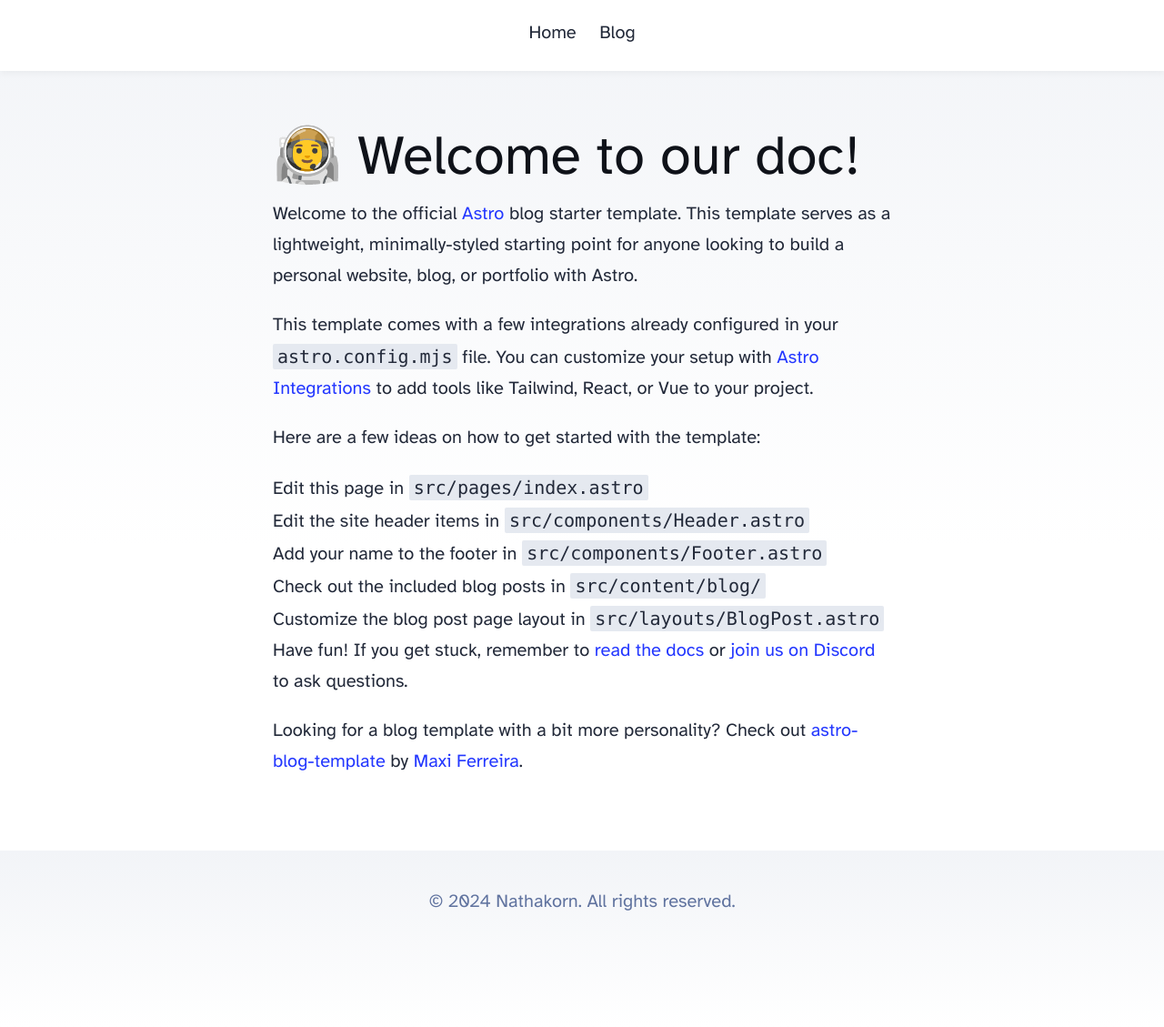
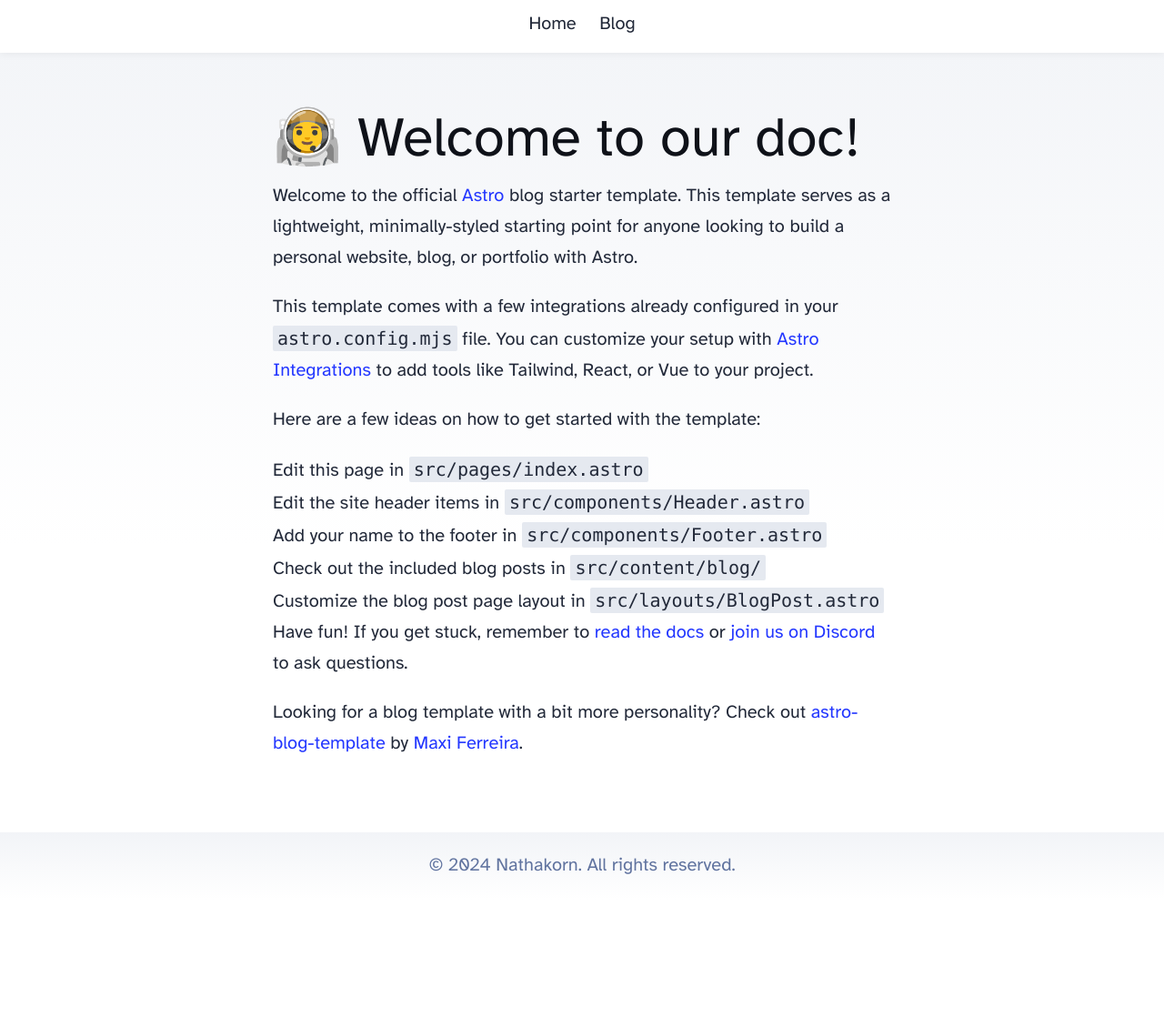
Before and after one commit to Ahmarii/softdev, an Astro site: page / in a window 1280 px wide. Shown: the whole page at 91% size. After the commit the page ends 989 px from the top, so only its background shows below. Built offline with nearby package versions, Linux system fonts and the light colour scheme; Astro itself is replaced by a stand-in of ours.

Commit message:
Deploy to check for bug

```diff
--- a/src/components/Footer.astro
+++ b/src/components/Footer.astro
@@ -7,7 +7,7 @@ const today = new Date();
 </footer>
 <style>
 	footer {
-		padding: 2em 1em 6em 1em;
+		padding: 1em 1em 1em 1em;
 		background: linear-gradient(var(--gray-gradient)) no-repeat;
 		color: rgb(var(--gray));
 		text-align: center;
--- a/src/components/Header.astro
+++ b/src/components/Header.astro
@@ -34,7 +34,7 @@ const basePath = getBasePath();
 		text-decoration: none;
 	}
 	nav a {
-		padding: 1em 0.5em;
+		padding: 0.5em 0.5em;
 		color: var(--black);
 		border-bottom: 4px solid transparent;
 		text-decoration: none;
--- a/src/components/HeaderLink.astro
+++ b/src/components/HeaderLink.astro
@@ -8,6 +8,7 @@ const { href, class: className, ...props } = Astro.props;
 const { pathname } = Astro.url;
 const subpath = pathname.match(/[^\/]+/g);
 const isActive = href === pathname || href === '/' + subpath?.[0];
+console.log(href,isActive,pathname)
 ---
 
 <a href={href} class:list={[className, { active: isActive }]} {...props}>
```
